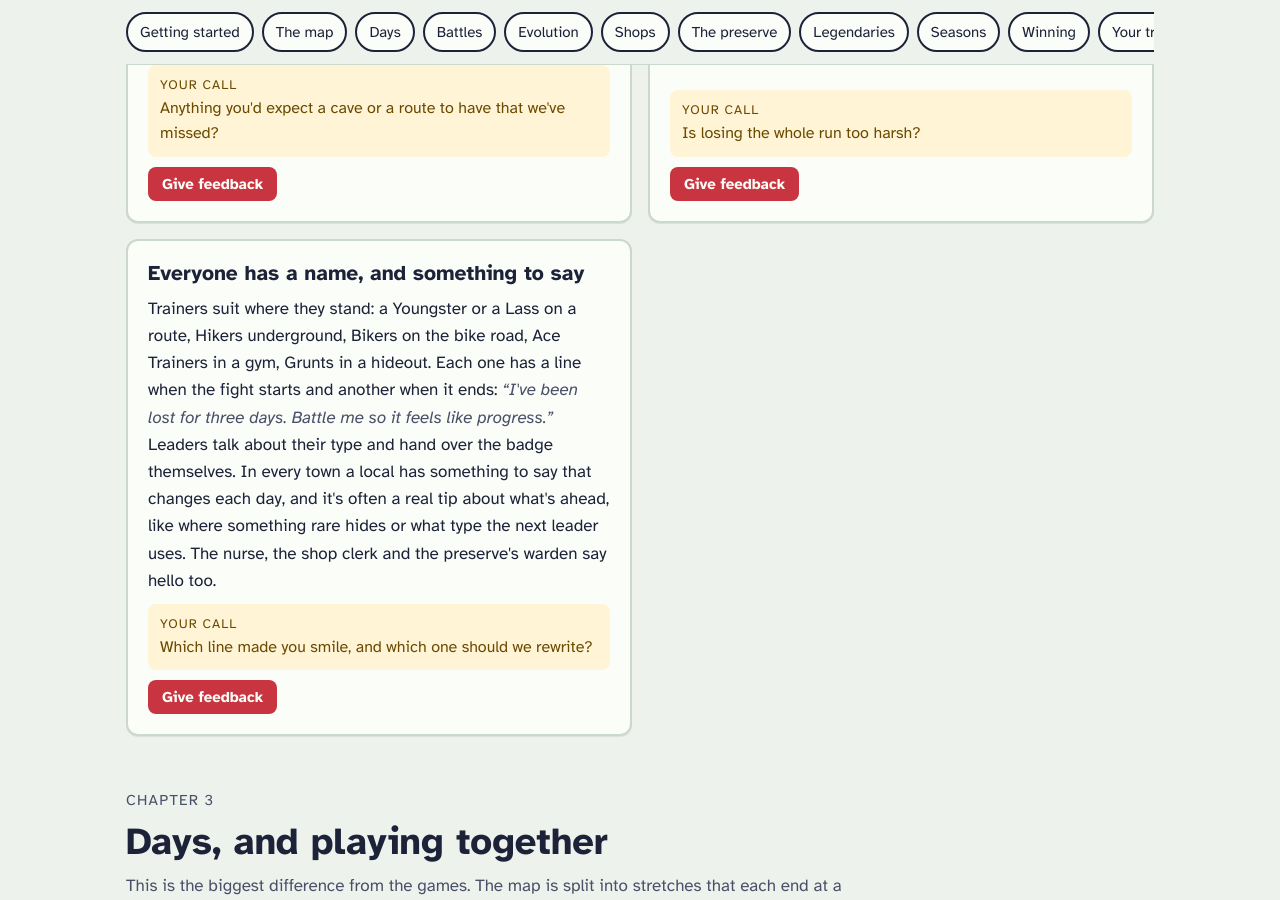
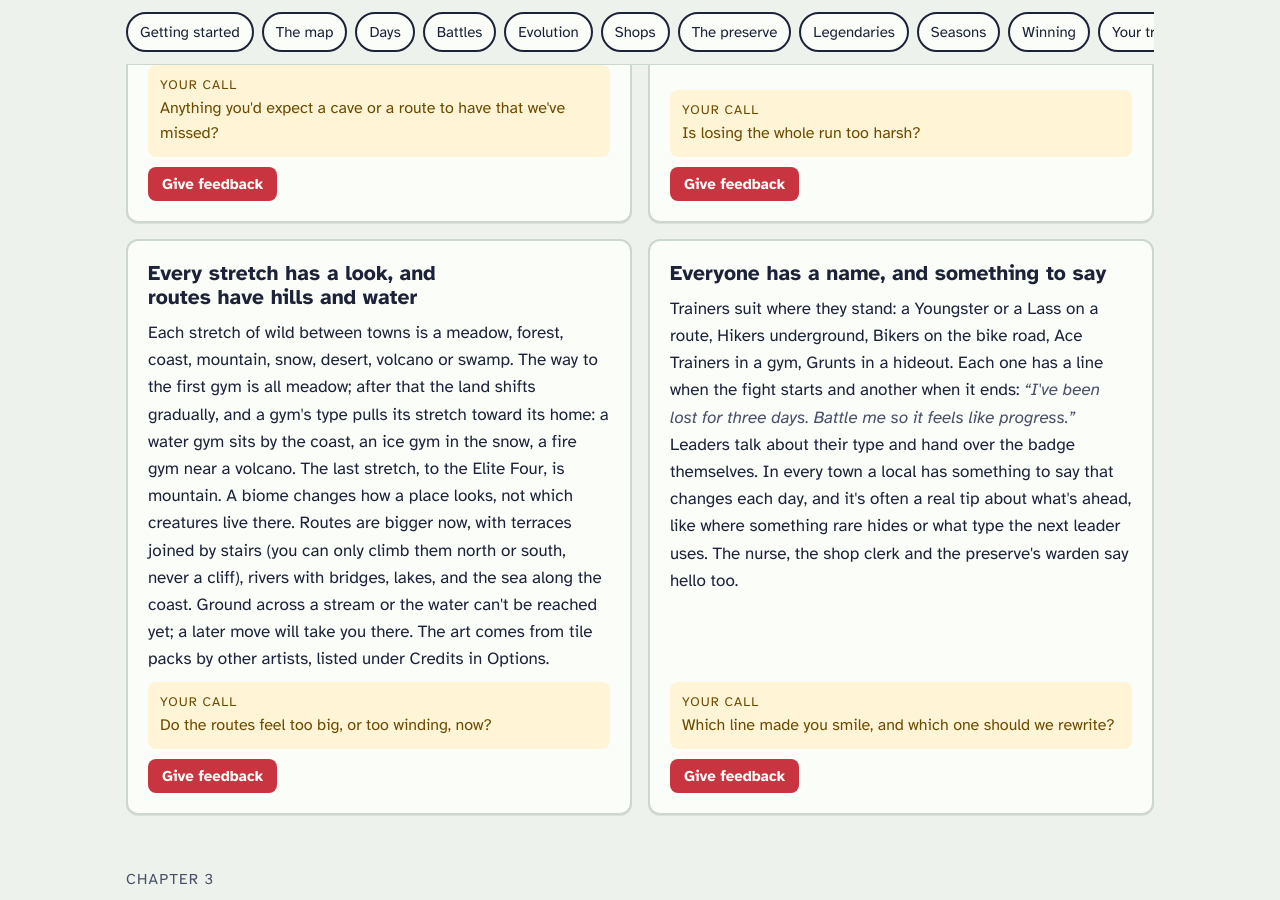
Before and after one commit to Four-Cube-Games/super-adventure, a Jekyll site: the page built from handbook.html, in a window 1280 px wide and 900 px high, scrolled down 3908 px. Built offline with Jekyll 4.4.1, drawn with Linux system fonts in a browser that asks for light colours.

Commit message:
Add biomes and routes to the handbook

```diff
--- a/handbook.html
+++ b/handbook.html
@@ -136,6 +136,12 @@ styles: /assets/handbook.css
       <p class="said">From the third gym on, a couple of hideouts sit in the way. You fight straight through with nowhere to heal, and if you black out you start the hideout again from the first grunt.</p>
       <p class="ask">Is losing the whole run too harsh?</p>
       <a class="tell" href="{{ site.repo }}/issues/new?template=feedback.yml&amp;title=Handbook%3A%20Villain%20hideouts%3A%20three%20or%20four%20grunts%2C%20then%20a%20boss&amp;rule=Villain%20hideouts%3A%20three%20or%20four%20grunts%2C%20then%20a%20boss">Give feedback</a>
+    </article>
+    <article class="rule" data-rule="biomes">
+      <h3>Every stretch has a look, and routes have hills and water</h3>
+      <p class="said">Each stretch of wild between towns is a meadow, forest, coast, mountain, snow, desert, volcano or swamp. The way to the first gym is all meadow; after that the land shifts gradually, and a gym's type pulls its stretch toward its home: a water gym sits by the coast, an ice gym in the snow, a fire gym near a volcano. The last stretch, to the Elite Four, is mountain. A biome changes how a place looks, not which creatures live there. Routes are bigger now, with terraces joined by stairs (you can only climb them north or south, never a cliff), rivers with bridges, lakes, and the sea along the coast. Ground across a stream or the water can't be reached yet; a later move will take you there. The art comes from tile packs by other artists, listed under Credits in Options.</p>
+      <p class="ask">Do the routes feel too big, or too winding, now?</p>
+      <a class="tell" href="{{ site.repo }}/issues/new?template=feedback.yml&amp;title=Handbook%3A%20Every%20stretch%20has%20a%20look%2C%20and%20routes%20have%20hills%20and%20water&amp;rule=Every%20stretch%20has%20a%20look%2C%20and%20routes%20have%20hills%20and%20water">Give feedback</a>
     </article>
     <article class="rule" data-rule="people">
       <h3>Everyone has a name, and something to say</h3>
```
